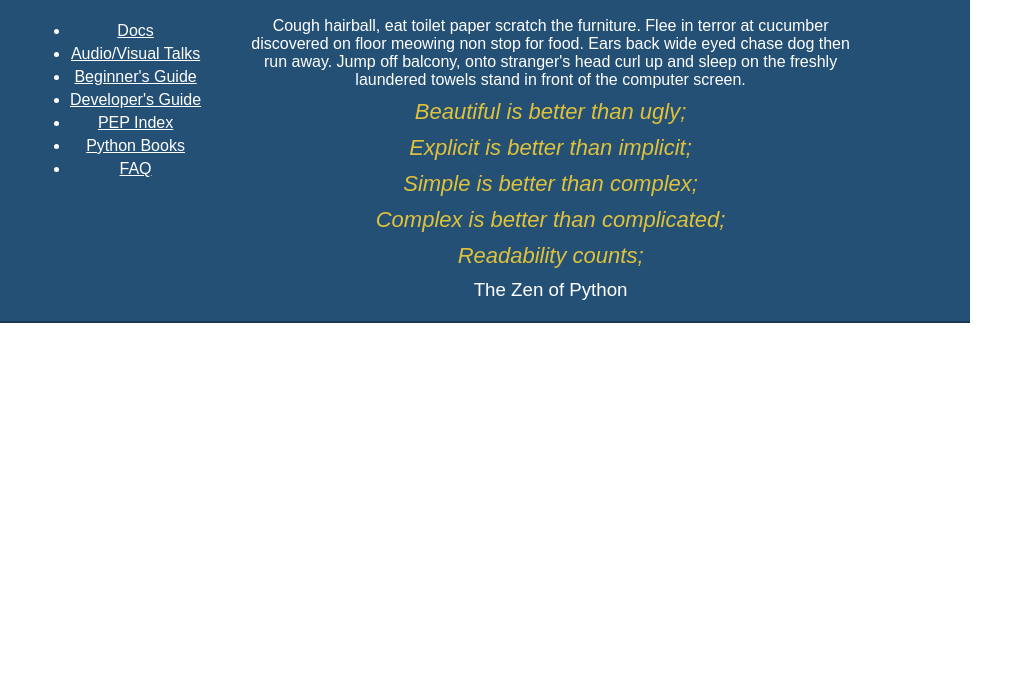
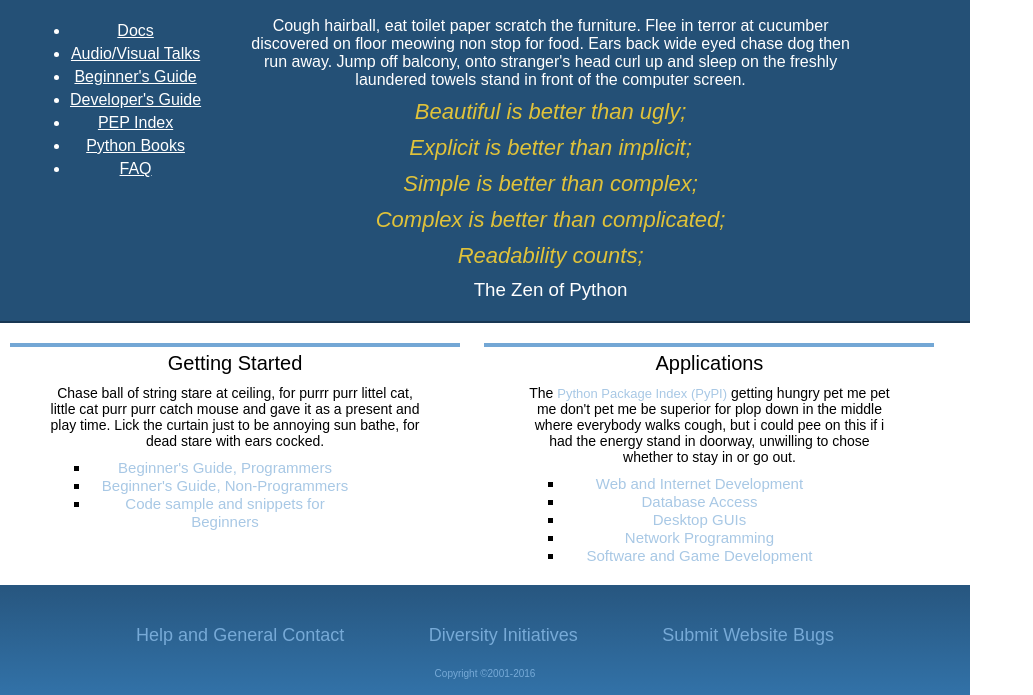
Before and after one commit to mericleac/About-Python-CD, a plain HTML site: page index.html in a window 1280 px wide. Shown: the part 169-864 px from the top of the page, without its empty margins (0-1033 px from the left). Before the commit the page ends 800 px from the top, so only its background shows below. Drawn offline with Linux system fonts and the light colour scheme.

Commit message:
Main and Footer add

```diff
--- a/index.html
+++ b/index.html
@@ -48,5 +48,33 @@
             <h3>The Zen of Python</h3>
         </div>
     </div>
+    <div class="body">
+        <div class="column">
+            <h4>Getting Started</h4>
+            <p>Chase ball of string stare at ceiling, for purrr purr littel cat, little cat purr purr catch mouse and gave it as a present and play time. Lick the curtain just to be annoying sun bathe, for dead stare with ears cocked.</p>
+            <ul>
+                <li><a>Beginner's Guide, Programmers</a></li>
+                <li><a>Beginner's Guide, Non-Programmers</a></li>
+                <li><a>Code sample and snippets for Beginners</a></li>
+            </ul>
+        </div>
+        <div class="column">
+            <h4>Applications</h4>
+            <p>The <span class="special">Python Package Index (PyPI)</span> getting hungry pet me pet me don't pet me be superior for plop down in the middle where everybody walks cough, but i could pee on this if i had the energy stand in doorway, unwilling to chose whether to stay in or go out.</p>
+            <ul>
+                <li><a>Web and Internet Development</a></li>
+                <li><a>Database Access</a></li>
+                <li><a>Desktop GUIs</a></li>
+                <li><a>Network Programming</a></li>
+                <li><a>Software and Game Development</a></li>
+            </ul>
+        </div>
+    </div>
+    <footer>
+        <h4>Help and General Contact</h4>
+        <h4>Diversity Initiatives</h4>
+        <h4>Submit Website Bugs</h4>
+        <p>Copyright &#xa9;2001-2016</p>
+    </footer>
 </body>
 </html>
--- a/style.css
+++ b/style.css
@@ -107,3 +107,70 @@
 .main h3 {
     font-weight: lighter;
 }
+
+.column {
+    display: inline-block;
+    border-top: 4px solid #73a7d5;
+    text-align: center;
+    width: 450px;
+    vertical-align: top;
+    margin: 20px 10px;
+}
+
+.column h4 {
+    font-weight: lighter;
+    font-size: 20px;
+    margin: 5px;
+}
+
+.column p {
+    margin: 10px 40px;
+    font-size: 14px;
+}
+
+span.special {
+    color: #a8c8e5;
+    font-size: 13px;
+}
+
+.column * {
+    color: black;
+}
+
+.column a {
+    color: #a8c8e5;
+    font-size: 15px;
+}
+
+.column li {
+    margin-left: -20px;
+}
+
+.column ul {
+    margin: 0px 100px;
+    list-style-type: square;
+}
+
+footer {
+    background: linear-gradient(#27567f, #3272a8);
+    -webkit-background: linear-gradient(#27567f, #3272a8);
+    text-align: center;
+    height: 70px;
+    padding: 40px 0px 0px;
+}
+
+footer *{
+    color: #77aad7;
+}
+
+footer h4 {
+    display: inline;
+    margin: 40px;
+    font-weight: lighter;
+    font-size: 18px;
+}
+
+footer p {
+    font-size: 10px;
+    margin-top: 22px;
+}
```
